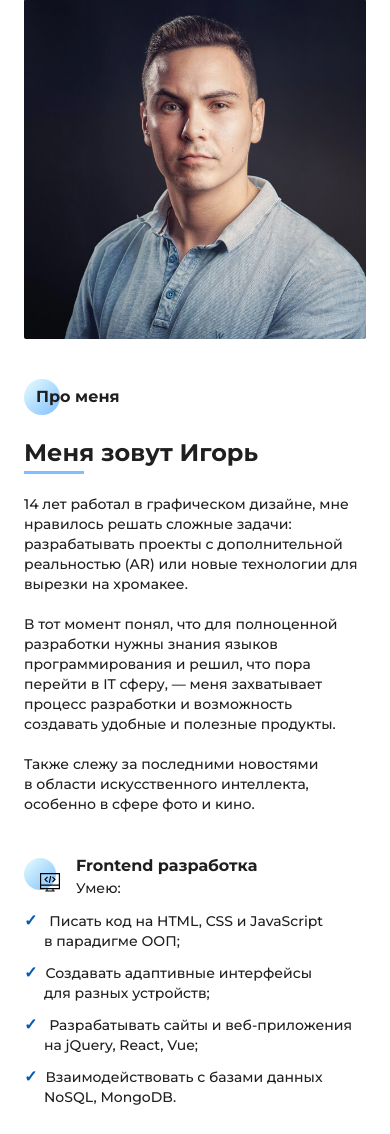
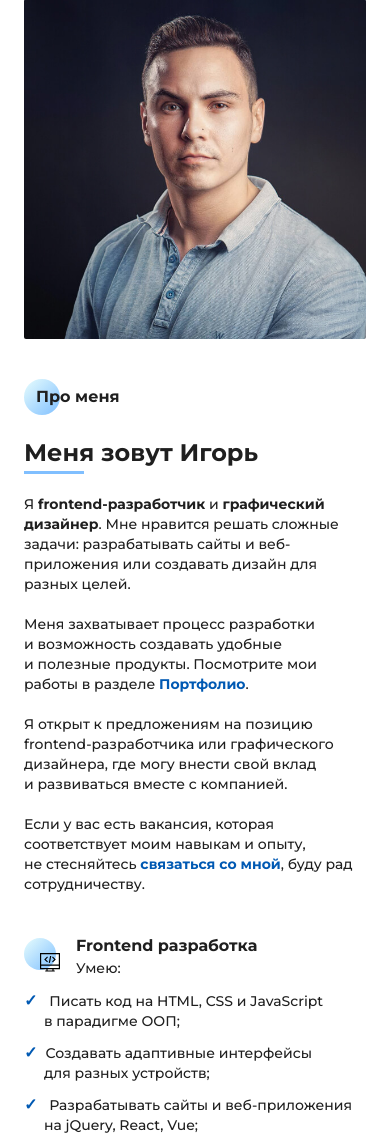
Before and after one commit to ia-stepanov/portfolio, a PHP site: page / in a window 390 px wide. Shown: the part 619-1753 px from the top of the page. Run offline with PHP 8.4, Linux system fonts and the light colour scheme; style sheets or scripts are compiled from the project's sources.

Commit message:
build(Portfolio): обновить описание, исправить отступы в блоке Footer

```diff
--- a/src/index.html
+++ b/src/index.html
@@ -236,19 +236,26 @@
             <div class="title title_fz36 about__subtitle">Меня зовут Игорь</div>
             <div class="divider"></div>
             <p class="about__text">
-              14&nbsp;лет работал в&nbsp;графическом дизайне, мне нравилось решать сложные
-              задачи: разрабатывать проекты с&nbsp;дополнительной реальностью (AR) или
-              новые технологии для вырезки на&nbsp;хромакее.
+              Я&nbsp;<span>frontend-разработчик</span> и&nbsp;<span
+                >графический дизайнер</span
+              >. Мне нравится решать сложные задачи: разрабатывать сайты
+              и&nbsp;веб-приложения или создавать дизайн для разных целей.
             </p>
             <p class="about__text">
-              В&nbsp;тот момент понял, что для полноценной разработки нужны знания языков
-              программирования и&nbsp;решил, что пора перейти в&nbsp;IT
-              сферу,&nbsp;&mdash; меня захватывает процесс разработки и&nbsp;возможность
-              создавать удобные и&nbsp;полезные продукты.
+              Меня захватывает процесс разработки и&nbsp;возможность создавать удобные
+              и&nbsp;полезные продукты. Посмотрите мои работы в&nbsp;разделе
+              <a href="#portfolio" data-link>Портфолио</a>.
             </p>
             <p class="about__text">
-              Также слежу за&nbsp;последними новостями в&nbsp;области искусственного
-              интеллекта, особенно в&nbsp;сфере фото и&nbsp;кино.
+              Я&nbsp;открыт к&nbsp;предложениям на&nbsp;позицию frontend-разработчика или
+              графического дизайнера, где могу внести свой вклад и&nbsp;развиваться вместе
+              с&nbsp;компанией.
+            </p>
+            <p class="about__text">
+              Если у&nbsp;вас есть вакансия, которая соответствует моим навыкам
+              и&nbsp;опыту, не&nbsp;стесняйтесь
+              <a href="#contacts" data-link>связаться со&nbsp;мной</a>, буду рад
+              сотрудничеству.
             </p>
           </div>
 
--- a/src/sass/blocks/_about.scss
+++ b/src/sass/blocks/_about.scss
@@ -34,6 +34,18 @@
     margin: 20px 0 0;
     font-size: 14px;
     line-height: 20px;
+    span {
+      font-weight: bold;
+    }
+    a {
+      color: #0059b3;
+      font-weight: 700;
+      text-decoration: none;
+      transition: opacity 0.2s ease;
+      &:hover {
+        opacity: 0.8;
+      }
+    }
   }
   &__skills {
     display: grid;
--- a/src/sass/blocks/_media.scss
+++ b/src/sass/blocks/_media.scss
@@ -330,6 +330,11 @@
       text-align: start;
     }
   }
+  .footer {
+    &__wrapper {
+      padding: 0 24px;
+    }
+  }
   .modal {
     width: 90%;
     &__close {
```
